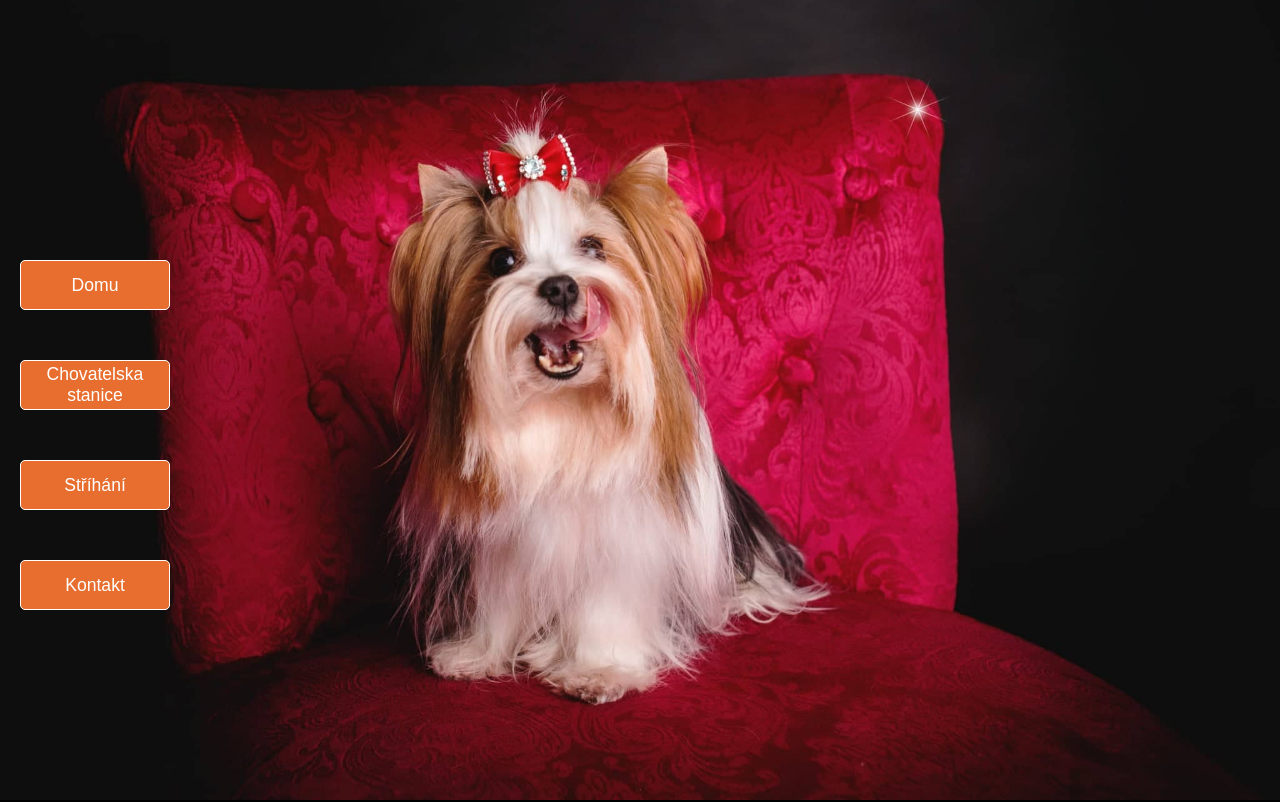
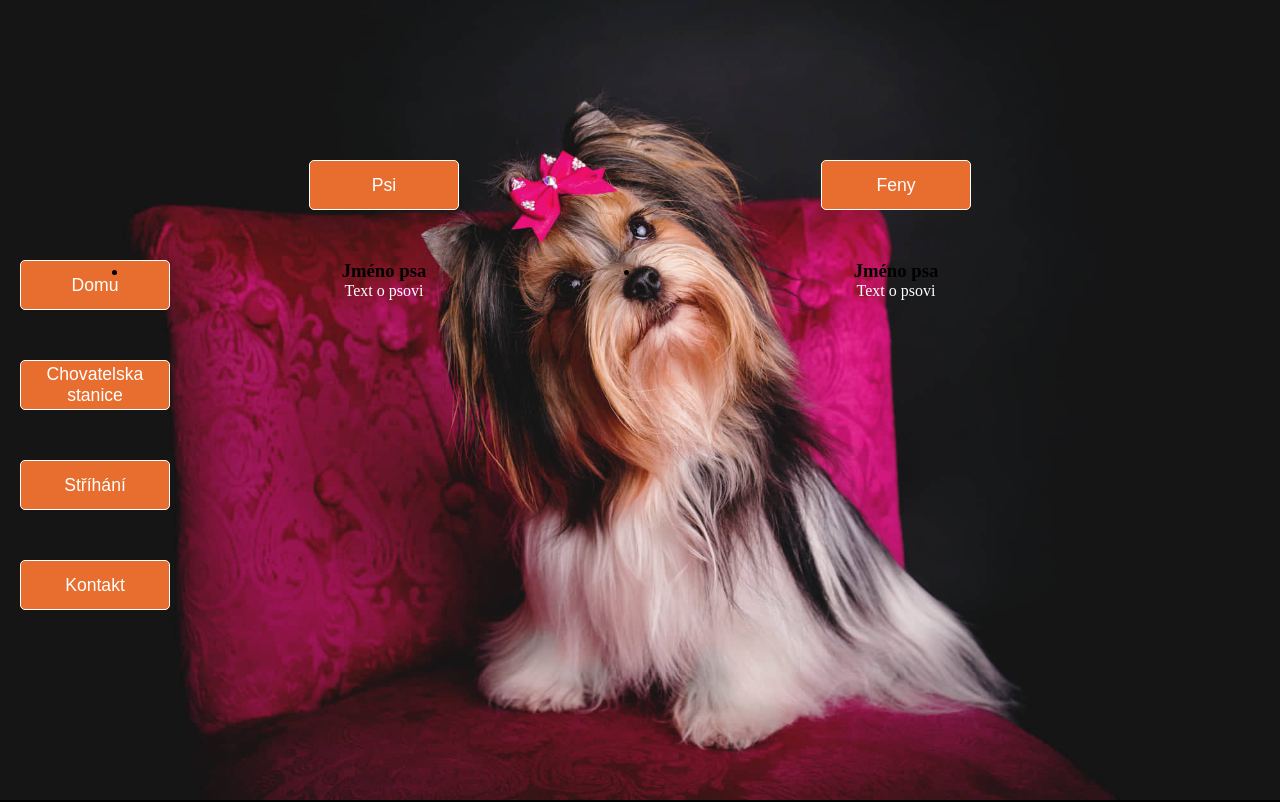
Before and after one commit to KvetoslavPrikryl/Sweet_Caramel_Rose, a React (Create React App) app: page /Chovatelska_stanice in a window 1280 px wide. Shown: the top 802 px of the page. Built offline with nearby package versions, Linux system fonts and the light colour scheme.

Commit message:
Styling KennelImg.js

```diff
--- a/src/components/KennelImg.js
+++ b/src/components/KennelImg.js
@@ -3,8 +3,28 @@ import "./KennelImgStyles.css";
 
 const KennelImg = () => {
   return (
-    <div className='img'>
-
+    <div className='kennel-container'>
+        <div className='img'></div>
+        <div className='kennel-content'>
+            <div className='kennel-dog kennel-text' >
+                <button className='btn'>Psi</button>
+                <ul>
+                    <li>
+                        <h3>Jméno psa</h3>
+                        <p>Text o psovi</p>
+                    </li>
+                </ul>
+            </div>
+            <div className='kennel-bitch-dog kennel-text'>
+                <button className='btn'>Feny</button>
+                <ul>
+                    <li>
+                        <h3>Jméno psa</h3>
+                        <p>Text o psovi</p>
+                    </li>
+                </ul>
+            </div>
+        </div>
     </div>
   )
 }
--- a/src/components/KennelImgStyles.css
+++ b/src/components/KennelImgStyles.css
@@ -1,8 +1,33 @@
+.kennel-container{
+    width:100%;
+    height:100vh;
+}
 .img{
     width:100%;
-    height:100vh;
+    height:100%;
     background-image: url("../img/Dog2.jpg");
     background-size: cover;
     background-position: center;
     object-fit: cover;
 }
+.kennel-content{
+    position: absolute;
+    width:80%;
+    left:10%;
+    top: 20%;
+}
+.kennel-dog{
+    width: 50%;
+    float: left;
+}
+.kennel-text{
+    text-align: center;
+}
+@media screen and (max-width: 1000px){
+    .kennel-content{
+        left:0;
+    }
+    .kennel-dog{
+        width: 100%;
+    }
+}
```
Also changed, not shown: src/img/Dog1.jpg, src/img/Dog2.jpg.
